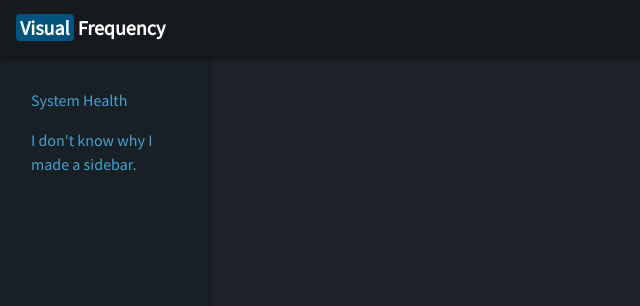
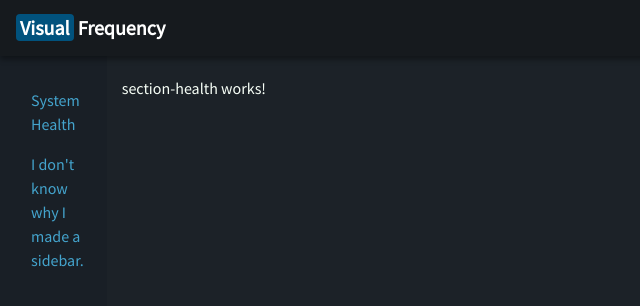
Before and after one commit to KeithRitter/VisualKeyboardFreq, an Angular app: page /health in a window 1280 px wide. Shown: the top 306 px of the page, without its empty margins (0-640 px from the left). Built offline with nearby package versions, Linux system fonts and the light colour scheme.

Commit message:
Setup routing. (Please send, my UPS went off)

```diff
--- /dev/null
+++ b/src/app/Sections/section-health/section-health.component.html
@@ -0,0 +1 @@
+<p>section-health works!</p>
--- /dev/null
+++ b/src/app/Sections/section-health/section-health.component.ts
@@ -0,0 +1,15 @@
+import { Component, OnInit } from '@angular/core';
+
+@Component({
+  selector: 'app-section-health',
+  templateUrl: './section-health.component.html',
+  styleUrls: ['./section-health.component.css']
+})
+export class SectionHealthComponent implements OnInit {
+
+  constructor() { }
+
+  ngOnInit(): void {
+  }
+
+}
--- a/src/app/app.component.html
+++ b/src/app/app.component.html
@@ -5,10 +5,11 @@
 <div class="container-fluid">
   <div class="row" id="mainContent">
     <app-sidebar id="sidebar"
-      class="col-sm-3 col-md-2 d-none d-sm-block sidebar">
+      class="col-sm-1 d-none d-sm-block sidebar">
     </app-sidebar>
 
-    <div class="col-sm-9" id="dashboard">
+    <div class="col-sm-9 ml-sm-auto col-md-11 pt-3" id="dashboard">
+      <router-outlet></router-outlet>
     </div>
   </div>
 </div>
--- a/src/app/sidebar/sidebar.component.html
+++ b/src/app/sidebar/sidebar.component.html
@@ -1,6 +1,6 @@
 <ul class="nav nav-pills flex-column">
     <li class="nav-item">
-        <a class="nav-link" href="#">System Health</a>
+        <a class="nav-link" routerLink="/health">System Health</a>
     </li>
     <li class="nav-item">
         <a class="nav-link" href="#">I don't know why I made a sidebar.</a>
--- /dev/null
+++ b/src/routes.ts
@@ -0,0 +1,6 @@
+import { Routes } from '@angular/router';
+import { SectionHealthComponent } from './app/sections/section-health/section-health.component';
+
+export const appRoutes : Routes = [
+    {path: 'health', component: SectionHealthComponent},
+];
```
Also changed, not shown: src/app/app.module.ts (+8 -2 lines), src/app/Sections/section-health/section-health.component.css (added), 1 other file (tests, documents, lock files or other folders).
